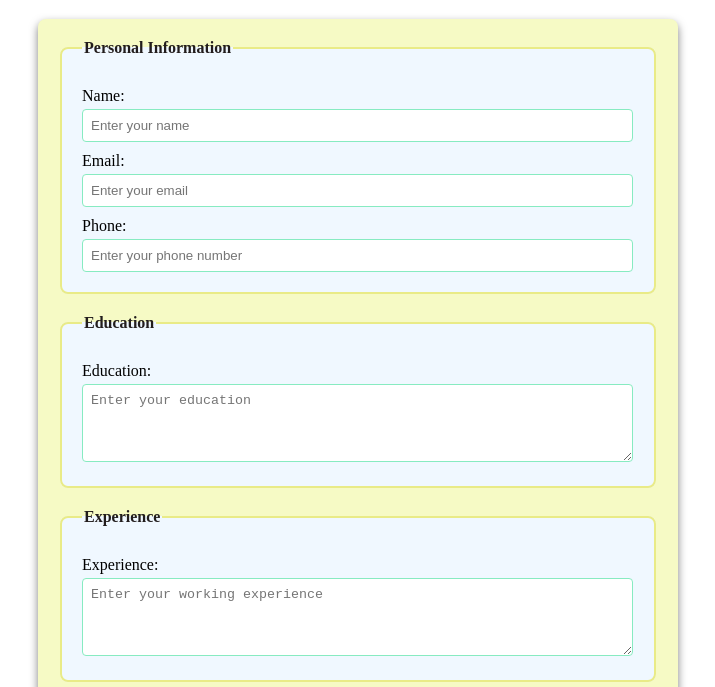
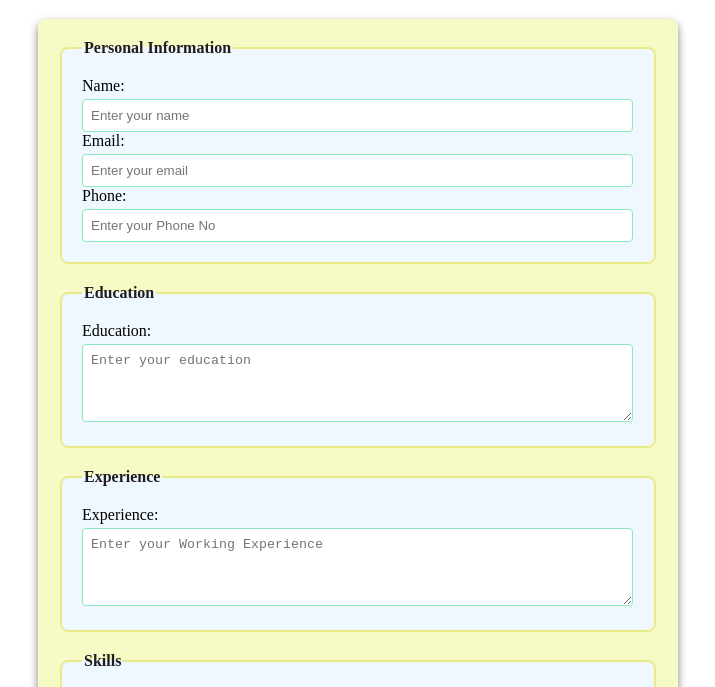
Before and after one commit to Majidali80/Dynamic-Resume-Builder, a plain HTML site: page index.html in a window 1280 px wide. Shown: the part 61-748 px from the top of the page, without its empty margins (282-997 px from the left). Drawn offline with Linux system fonts and the light colour scheme.

Commit message:
Add files via upload

```diff
--- a/index.html
+++ b/index.html
@@ -11,42 +11,41 @@
     <form id="resume-form">
         <fieldset>
             <legend>Personal Information</legend>
-            <label for="name">Name:</label>
+            <lebal for ="name"> Name:</lebal>
             <input type="text" id="name" placeholder="Enter your name" required>
 
-            <label for="email">Email:</label>
-            <input type="email" id="email" placeholder="Enter your email" required>
+            <lebal for ="Email"> Email:</lebal>
+            <input type="text" id="email" placeholder="Enter your email" required>
 
-            <label for="phone">Phone:</label>
-            <input type="tel" id="phone" placeholder="Enter your phone number" required>
+            <lebal for ="phone"> Phone:</lebal>
+            <input type="text" id="Phone" placeholder="Enter your Phone No" required>
             </fieldset>
 
             <fieldset>
                 <legend>Education</legend>
-            <label for="education">Education:</label>
+                <lebal for ="education"> Education:</lebal>
             <textarea id="education" placeholder="Enter your education" rows="4" required></textarea>
             </fieldset>
 
             <fieldset>
                 <legend>Experience</legend>
-            <label for="experience">Experience:</label>
-            <textarea id="experience" placeholder="Enter your working experience" rows="4" required></textarea>
+                <lebal for ="experience"> Experience:</lebal>
+            <textarea id="experience" placeholder="Enter your Working Experience" rows="4" required></textarea>
             </fieldset>
 
             <fieldset>
                 <legend>Skills</legend>
-            <label for="skills">Skills:</label>
-            <textarea id="skills" placeholder="Enter your skills" rows="4" required></textarea>
+                <lebal for ="skills"> Skills:</lebal>
+            <textarea id="skills" placeholder="Enter your Skills" rows="4" required></textarea>
             </fieldset>
 
             <button type="submit"><b>Generate Resume</b></button>
              </form>
-
              <br>
+             <!--Dynamic Resume-->
              <div id="resume-display">
-        <!-- Dynamic Resume will appear here -->
+            <!--Resume will be generated below-->
              </div>
-
             <script src="script.js"></script>
     </body>
     </html>
```
Also changed, not shown: 1 other file. Lines whose indentation alone changed are shown as unchanged.
